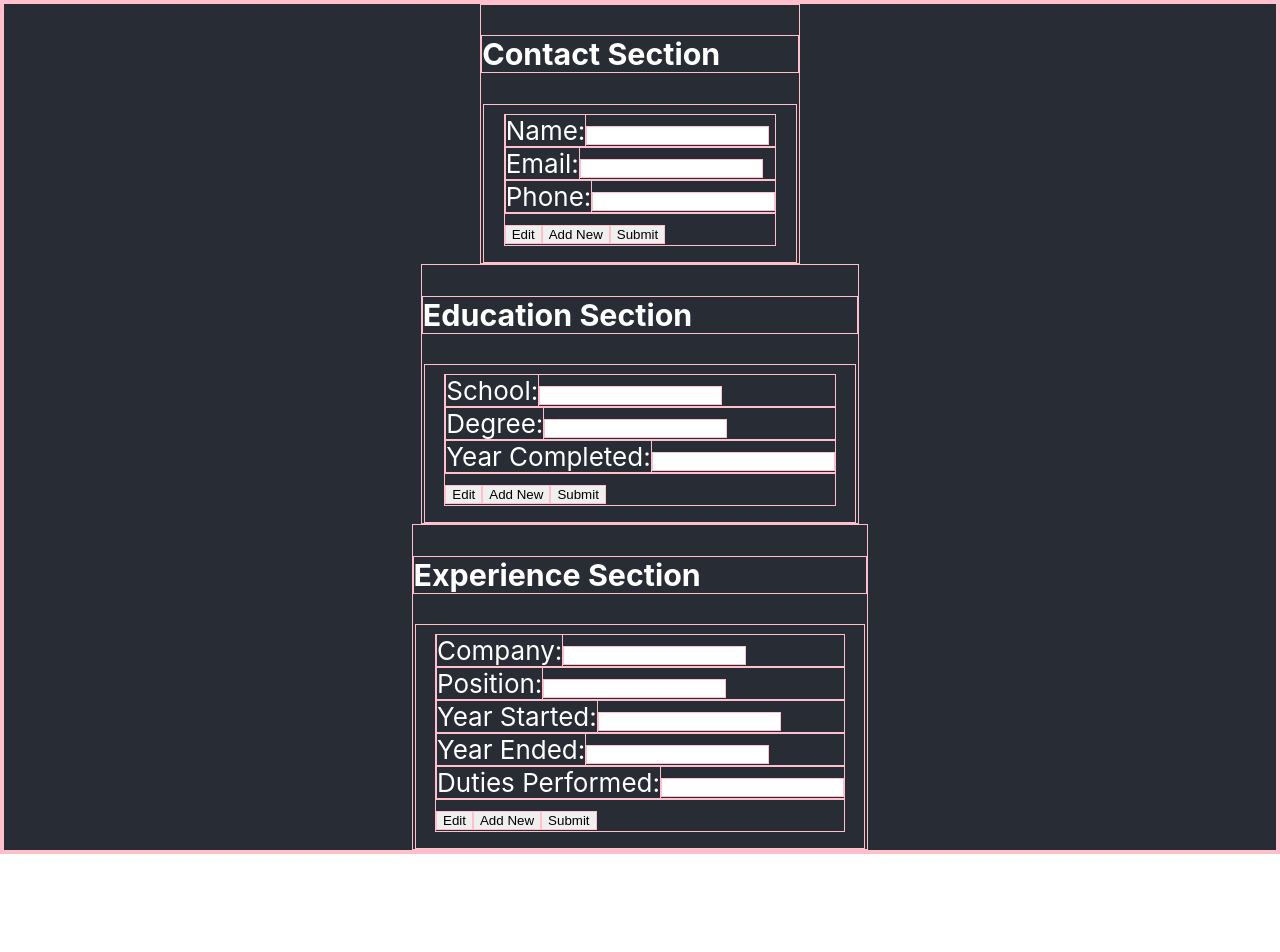
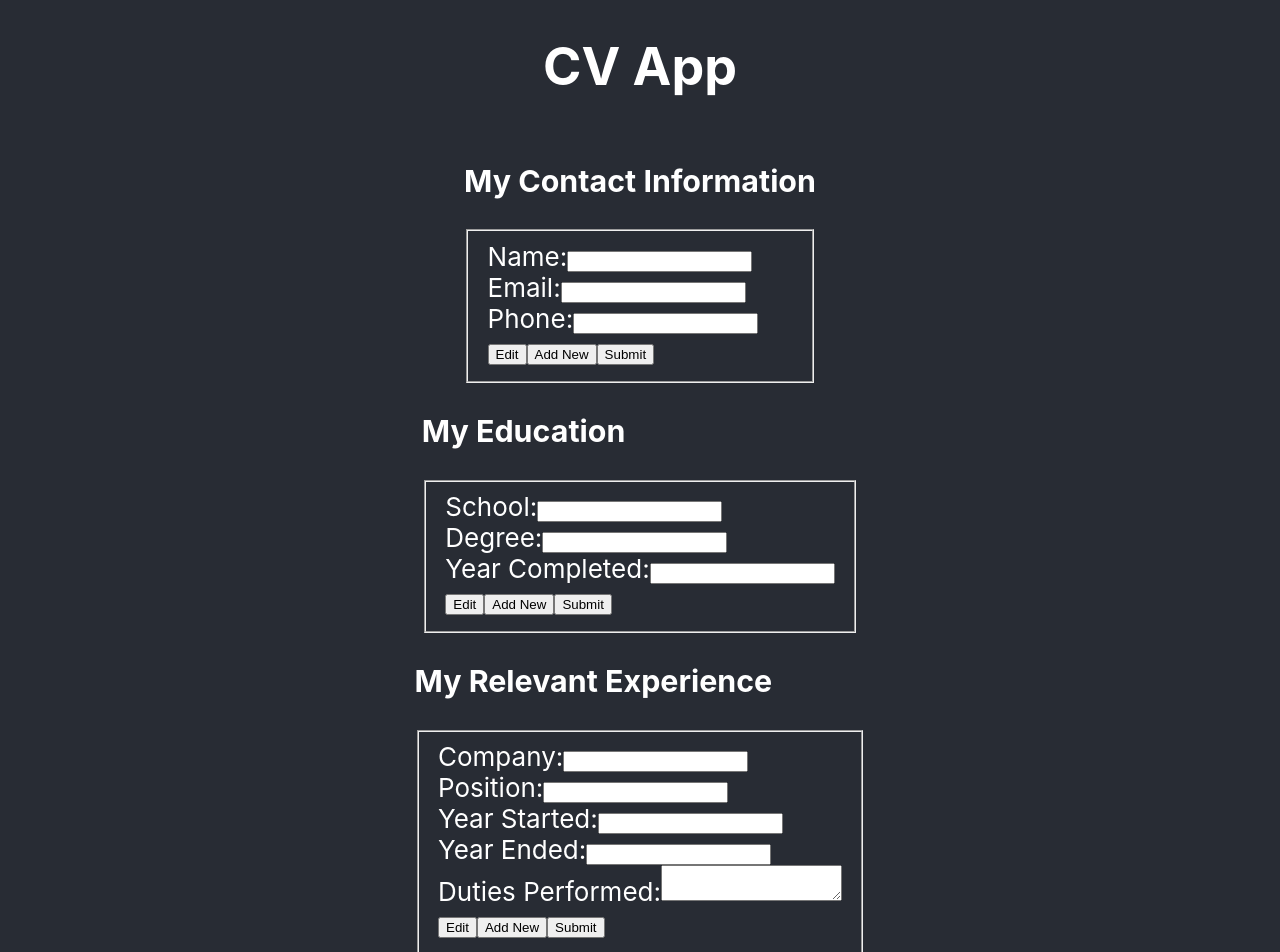
Before and after one commit to JustWaveThings/cv-app, a React (Create React App) app in the folder cv-app/: page / in a window 1280 px wide. Shown: the top 952 px of the page. Before the commit the page ends 854 px from the top, so only its background shows below. Built offline with nearby package versions, Linux system fonts and the light colour scheme.

Commit message:
On step 4 1/2 -- know where state should live
The issue is how to implement state.

```diff
--- a/cv-app/src/App.css
+++ b/cv-app/src/App.css
@@ -1,7 +1,7 @@
-* {
+/* * {
 	border: solid 1px pink;
 }
-
+ */
 .App {
 	background-color: #282c34;
 	min-height: 100dvh;
--- a/cv-app/src/App.js
+++ b/cv-app/src/App.js
@@ -6,6 +6,7 @@ export class App extends Component {
 	render() {
 		return (
 			<div className="App">
+				<h1>CV App</h1>
 				<Section section={SECTIONS[0]} />
 				<Section section={SECTIONS[1]} />
 				<Section section={SECTIONS[2]} />
@@ -16,7 +17,7 @@ export class App extends Component {
 
 export const SECTIONS = [
 	{
-		title: 'Contact Section',
+		title: 'My Contact Information',
 		name: 'Name',
 		email: 'Email',
 		phone: 'Phone',
@@ -24,7 +25,7 @@ export const SECTIONS = [
 		submit: 'Submit',
 	},
 	{
-		title: 'Education Section',
+		title: 'My Education',
 		school: 'School',
 		degree: 'Degree',
 		year: 'Year Completed',
@@ -33,7 +34,7 @@ export const SECTIONS = [
 		submit: 'Submit',
 	},
 	{
-		title: 'Experience Section',
+		title: 'My Relevant Experience',
 		company: 'Company',
 		position: 'Position',
 		yearStart: 'Year Started',
--- a/cv-app/src/components/Edit.js
+++ b/cv-app/src/components/Edit.js
@@ -3,7 +3,6 @@ import React, { Component } from 'react';
 class Edit extends Component {
 	constructor(props) {
 		super(props);
-
 		this.state = {};
 	}
 	render() {
--- a/cv-app/src/components/Input.js
+++ b/cv-app/src/components/Input.js
@@ -6,8 +6,35 @@ class Input extends Component {
 
 		this.state = {};
 	}
+	handleChange = event => {
+		if (this.props.onChange) {
+			this.props.onChange(event.target.value);
+			console.log(event.target.value);
+		}
+	};
+
+	handleInputChange = value => {
+		this.setState({ inputValue: value });
+	};
+
 	render() {
-		return <input>{this.props.rowValue}</input>;
+		let output = null;
+		if (this.props.rowTitle === 'description') {
+			output = (
+				<textarea
+					value={this.props.rowValue}
+					onChange={this.handleChange}
+				></textarea>
+			);
+		} else {
+			output = (
+				<input
+					value={this.props.rowValue}
+					onChange={this.handleChange}
+				></input>
+			);
+		}
+		return output;
 	}
 }
 
--- a/cv-app/src/components/Row.js
+++ b/cv-app/src/components/Row.js
@@ -17,6 +17,7 @@ class Row extends Component {
 				<Input
 					type="text"
 					id={this.props.rowValue}
+					rowTitle={this.props.rowTitle}
 				/>
 			</div>
 		);
--- a/cv-app/src/components/Section.js
+++ b/cv-app/src/components/Section.js
@@ -6,7 +6,9 @@ import ButtonRow from './ButtonRow';
 class Section extends Component {
 	constructor(props) {
 		super(props);
-		this.state = {};
+		this.state = {
+			/* this is where each section's state should live */
+		};
 	}
 	render() {
 		const rows = Object.entries(this.props.section).map(
--- a/cv-app/src/components/Submit.js
+++ b/cv-app/src/components/Submit.js
@@ -3,7 +3,6 @@ import React, { Component } from 'react';
 class Submit extends Component {
 	constructor(props) {
 		super(props);
-
 		this.state = {};
 	}
 	render() {
```
